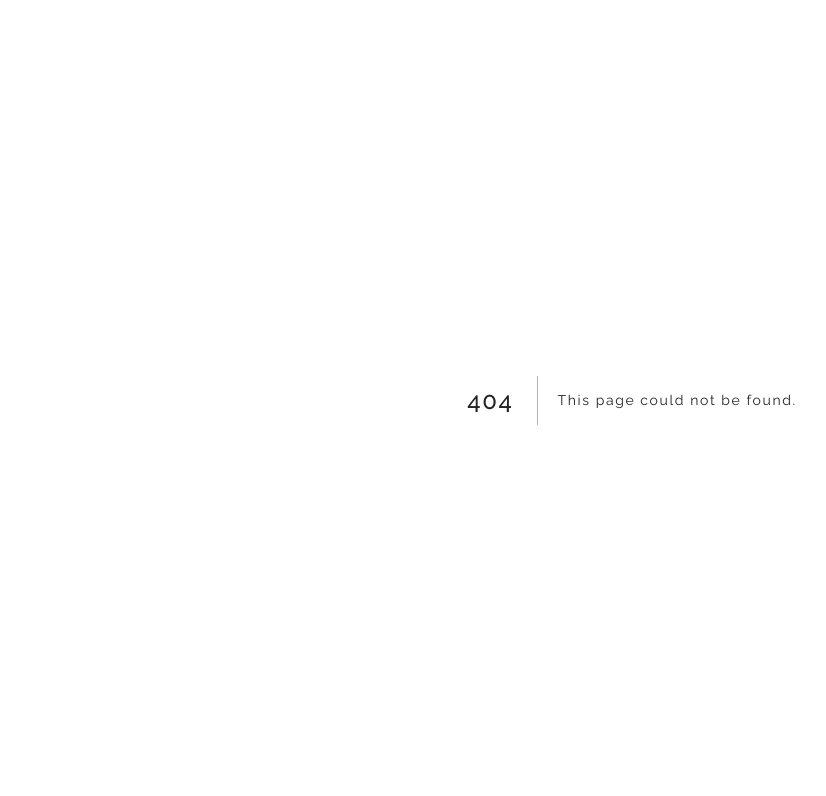
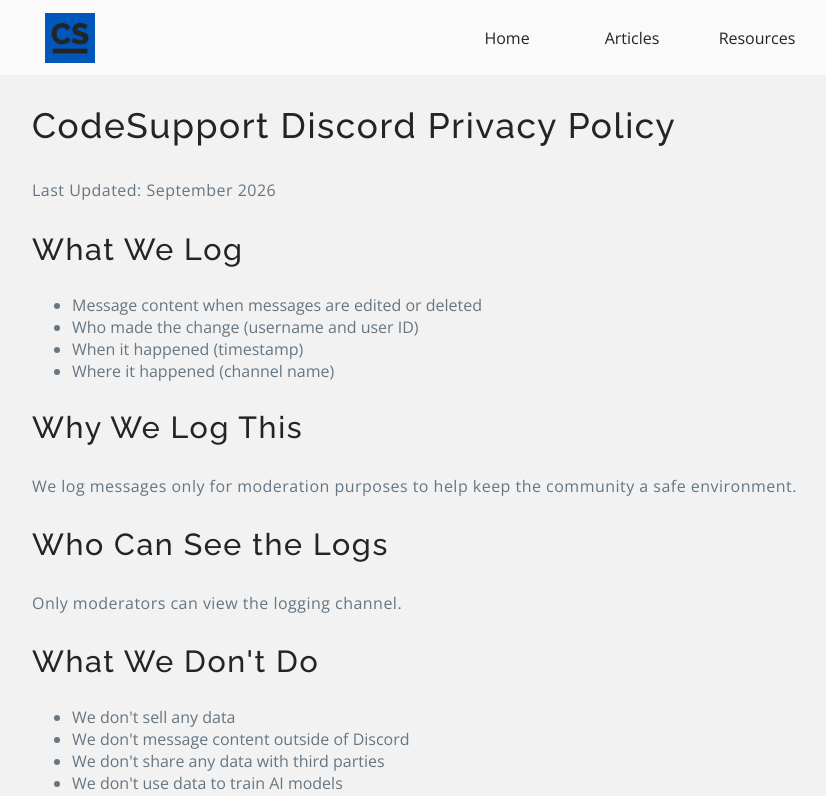
Before and after one commit to codesupport/website-frontend, a Next.js app: page /discord-privacy-policy in a window 1280 px wide. Before the commit this address had no page. Shown: the top 796 px of the page, without its empty margins (8-834 px from the left). Built offline with nearby package versions, Linux system fonts and the light colour scheme.

Commit message:
Discord Bot Privacy Policy (#179)
* Discord Bot Privacy Policy

* Downgrade Ubuntu Runner

```diff
--- /dev/null
+++ b/src/pages/discord-privacy-policy.tsx
@@ -0,0 +1,47 @@
+import PageTemplate from "../components/templates/PageTemplate";
+import Container from "../components/templates/Container";
+import Markdown from "../components/atoms/Markdown";
+
+const privacyPolicy = `
+Last Updated: September 2026
+
+## What We Log
+- Message content when messages are edited or deleted
+- Who made the change (username and user ID)
+- When it happened (timestamp)
+- Where it happened (channel name)
+
+## Why We Log This
+We log messages only for moderation purposes to help keep the community a safe environment.
+
+## Who Can See the Logs
+Only moderators can view the logging channel.
+
+## What We Don't Do
+
+- We don't sell any data
+- We don't message content outside of Discord
+- We don't share any data with third parties
+- We don't use data to train AI models
+- We don't log private messages
+
+## Questions
+If you have questions about this policy, contact the CodeSupport Discord moderation team.
+`;
+
+function DiscordPrivacyPolicy() {
+	return (
+		<PageTemplate page="Discord Rules">
+			<section>
+				<Container>
+					<h2>
+						CodeSupport Discord Privacy Policy
+					</h2>
+					<Markdown content={privacyPolicy} />
+				</Container>
+			</section>
+		</PageTemplate>
+	);
+}
+
+export default DiscordPrivacyPolicy;
```
